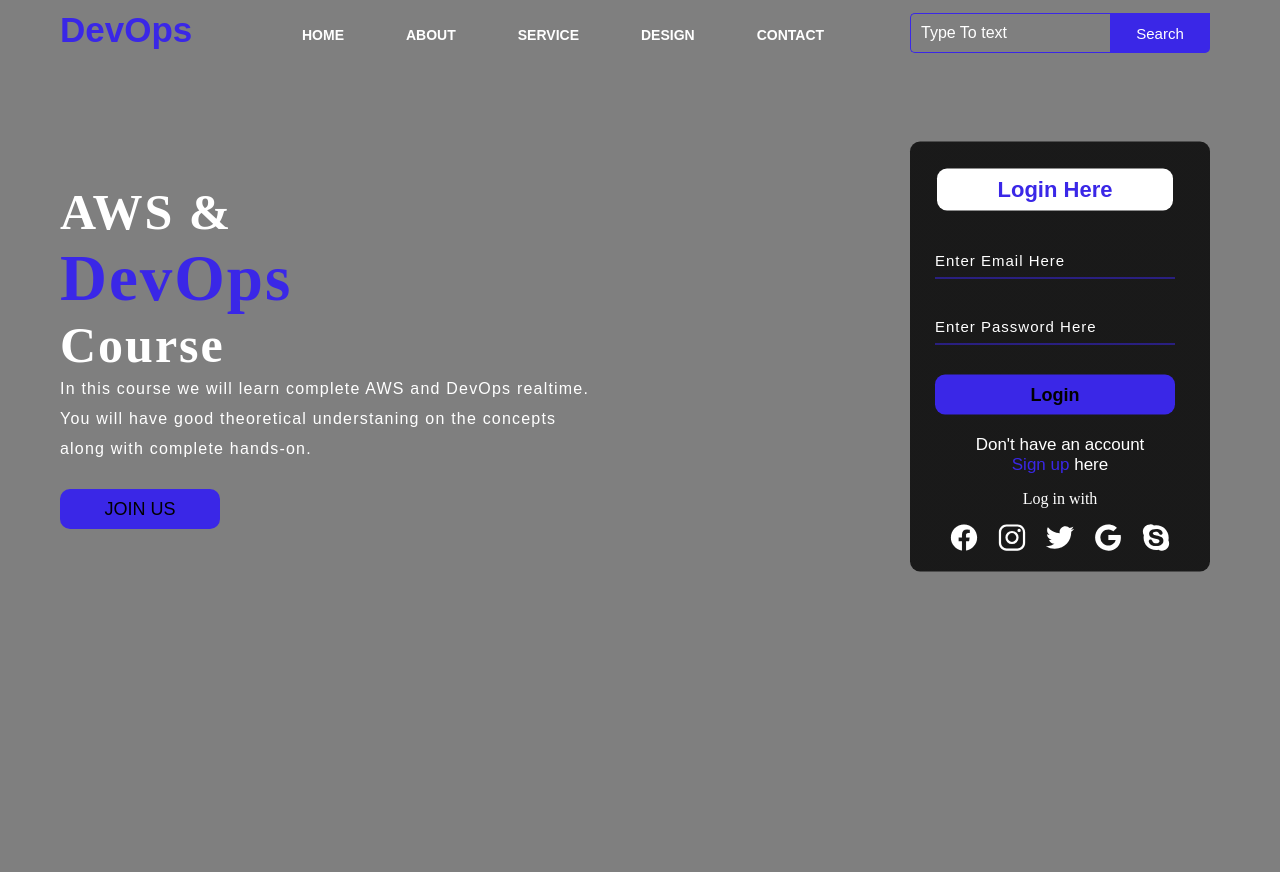
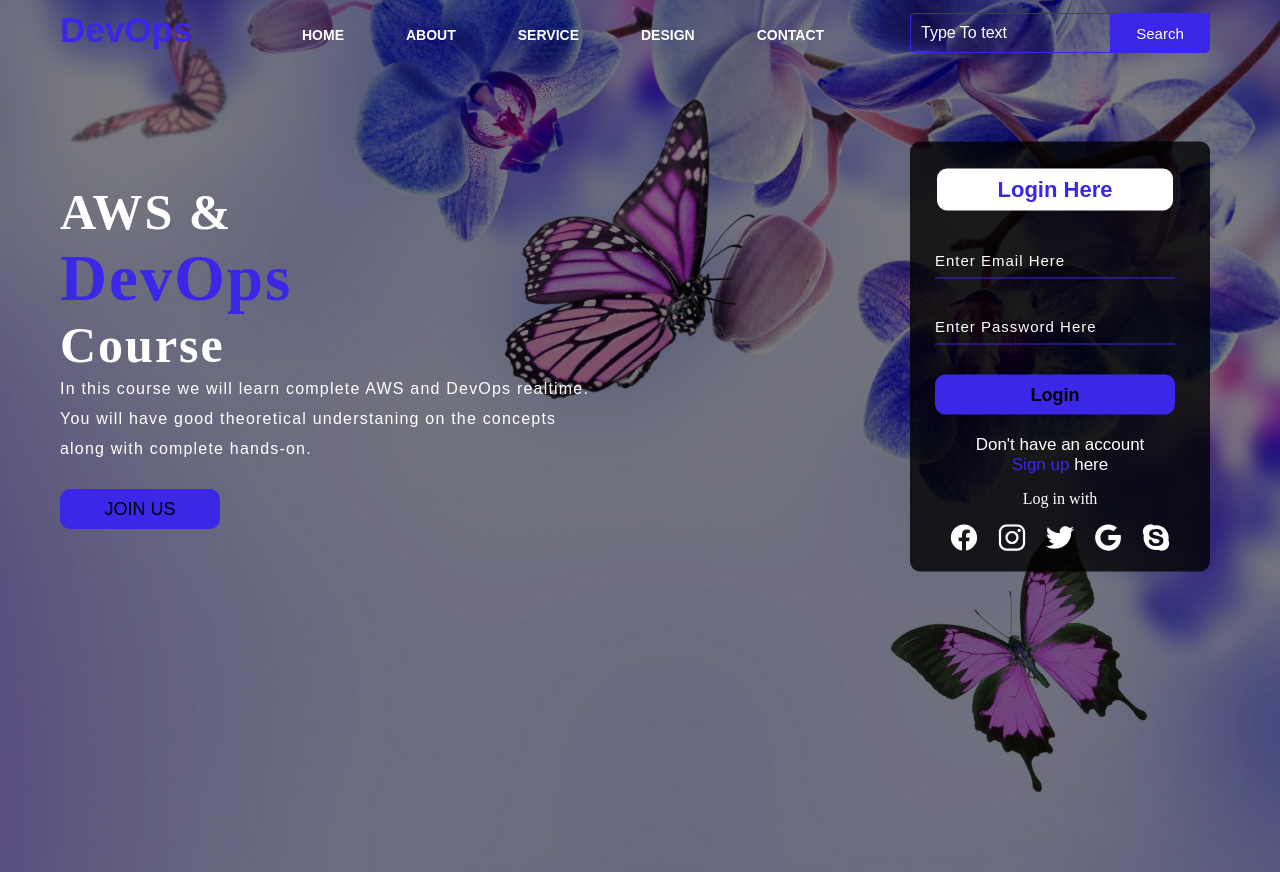
Before and after one commit to sumanvitha1/Aws--devops, a plain HTML site: page index.html in a window 1280 px wide. Drawn offline with nearby package versions, Linux system fonts and the light colour scheme.

Commit message:
added changes to file

```diff
--- a/style.css
+++ b/style.css
@@ -6,7 +6,7 @@
 
 .main{
     width: 100%;
-    background: linear-gradient(to top, rgba(0,0,0,0.5)50%,rgba(0,0,0,0.5)50%), url(1.jpg);
+    background: linear-gradient(to top, rgba(0,0,0,0.5)50%,rgba(0,0,0,0.5)50%), url(image.jpg);
     background-position: center;
     background-size: cover;
     height: 109vh;
```
Also changed, not shown: image.jpg (added).
